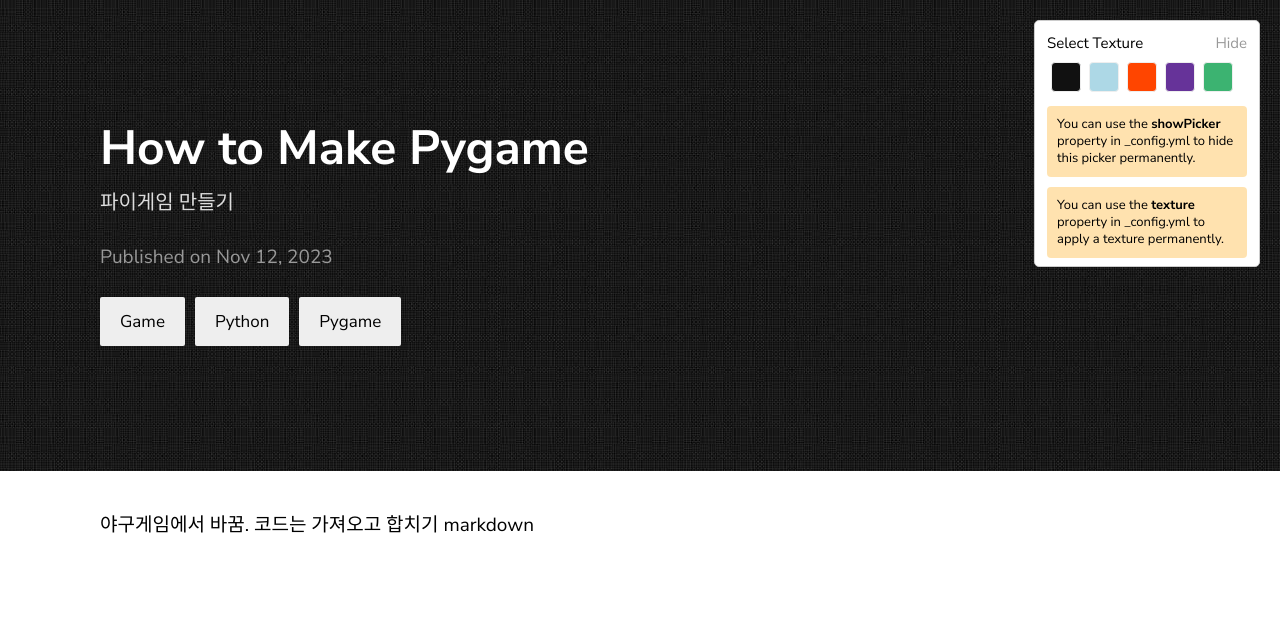
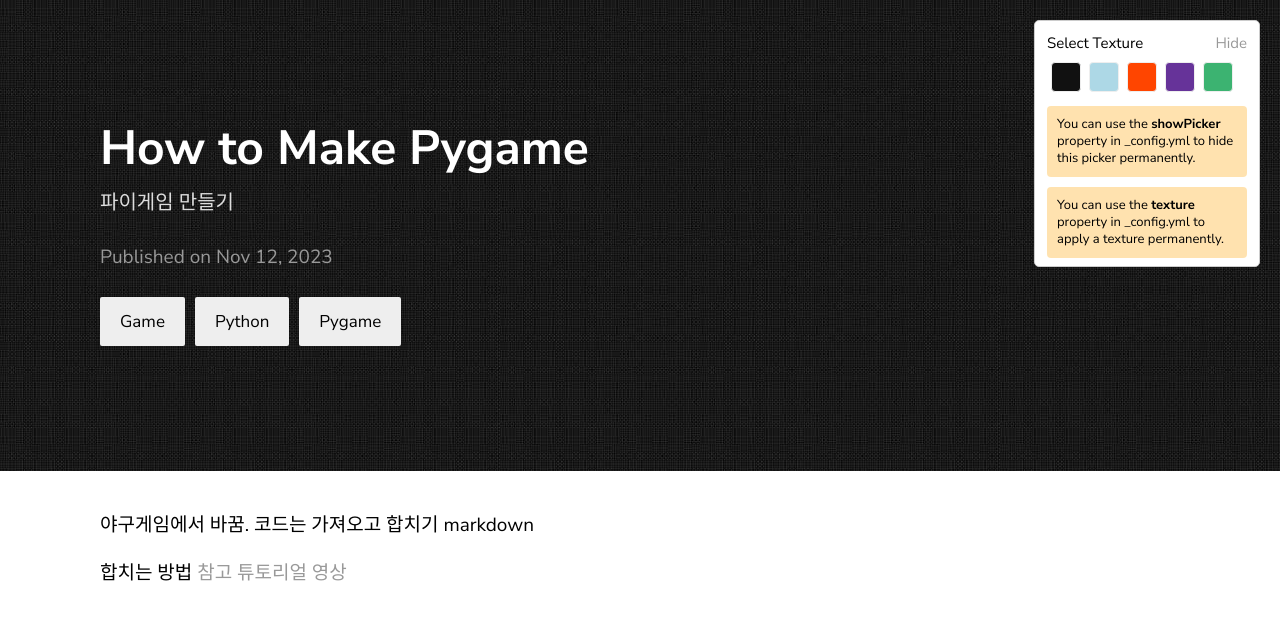
Before and after one commit to ParkJeonghyeon1013/ParkJeonghyeon1013.github.io, a Jekyll site: the page built from _posts/2023-11-13-Pygame-post.markdown, in a window 1280 px wide. Shown: the top 620 px of the page. Built offline with Jekyll 4.4.1, drawn with Linux system fonts in a browser that asks for light colours; comment, search, counter and statistics services are not loaded.

Commit message:
post 1113 ing

```diff
--- a/_posts/2023-11-13-Pygame-post.markdown
+++ b/_posts/2023-11-13-Pygame-post.markdown
@@ -9,3 +9,6 @@ categories: Game Python Pygame
 야구게임에서 바꿈.
 코드는 가져오고
 합치기 markdown
+
+합치는 방법
+[참고 튜토리얼 영상](https://www.youtube.com/watch?v=b_DkQrJxpck)
```
